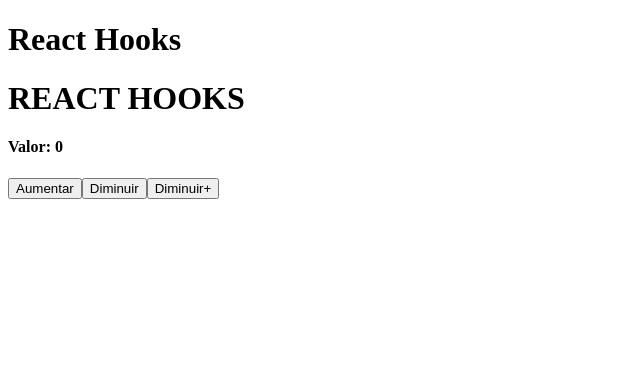
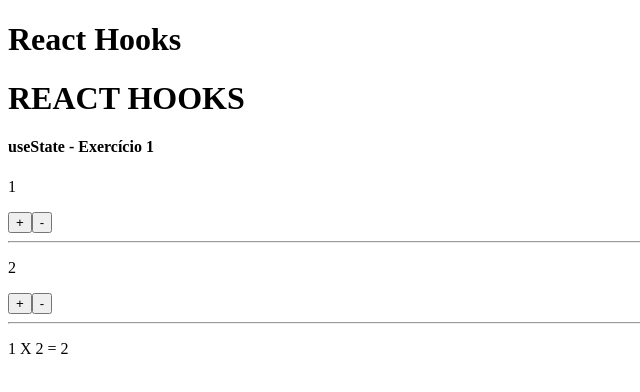
Before and after one commit to AntonielAureliano/react_next_hooks, a React (Vite) app: page / in a window 1280 px wide. Shown: the top 392 px of the page, without its empty margins (0-640 px from the left). Built offline with nearby package versions, Linux system fonts and the light colour scheme.

Commit message:
03_hooks

```diff
--- a/src/App.jsx
+++ b/src/App.jsx
@@ -2,14 +2,16 @@
 import React from 'react';
 
 // import HookState01 from './components/UseState_01';
-import HookState02 from './components/UseState_02';
+// import HookState02 from './components/UseState_02';
+import HooksState03 from './components/UseState_03';
 
 export default () => {
     return (
         <>
             <h1>REACT HOOKS</h1>
             {/* <HookState01 /> */}
-            <HookState02 />
+            {/* <HookState02 /> */}
+            <HooksState03 />
         </>
     )
 }
--- /dev/null
+++ b/src/components/UseState_03.jsx
@@ -0,0 +1,38 @@
+import { useState } from "react";
+export default () => {
+
+const [valor1, setValor1] = useState(1);
+const [valor2, setValor2] = useState(2);
+
+function aumentar1() {
+    setValor1(v => v + 1);
+}
+
+function diminuir1() {
+    setValor1(v => v -1);
+}
+
+function aumentar2() {
+    setValor2(v => v + 1);
+}
+
+function diminuir2() {
+    setValor2(v => v -1);
+}
+
+    return (
+        <>
+            <h4>useState - Exercício 1</h4>
+            <p>{valor1}</p>
+            <button onClick={aumentar1}>+</button>
+            <button onClick={diminuir1}>-</button>
+            <hr />
+            <p>{valor2}</p>
+            <button onClick={aumentar2}>+</button>
+            <button onClick={diminuir2}>-</button>
+            <hr />
+            <p>{valor1} X {valor2} = {valor1 * valor2}</p>
+
+        </>
+    )
+}
```
